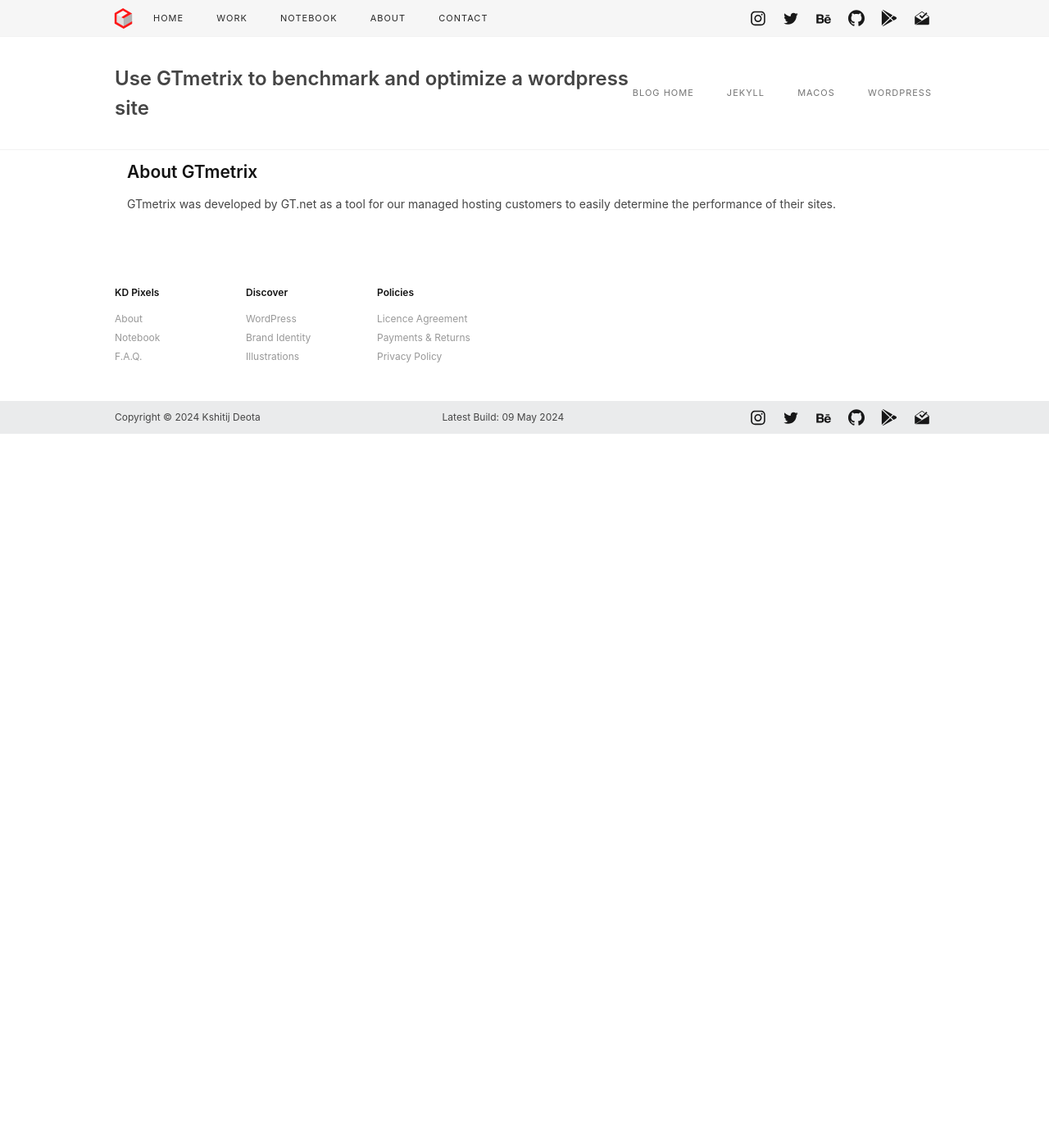
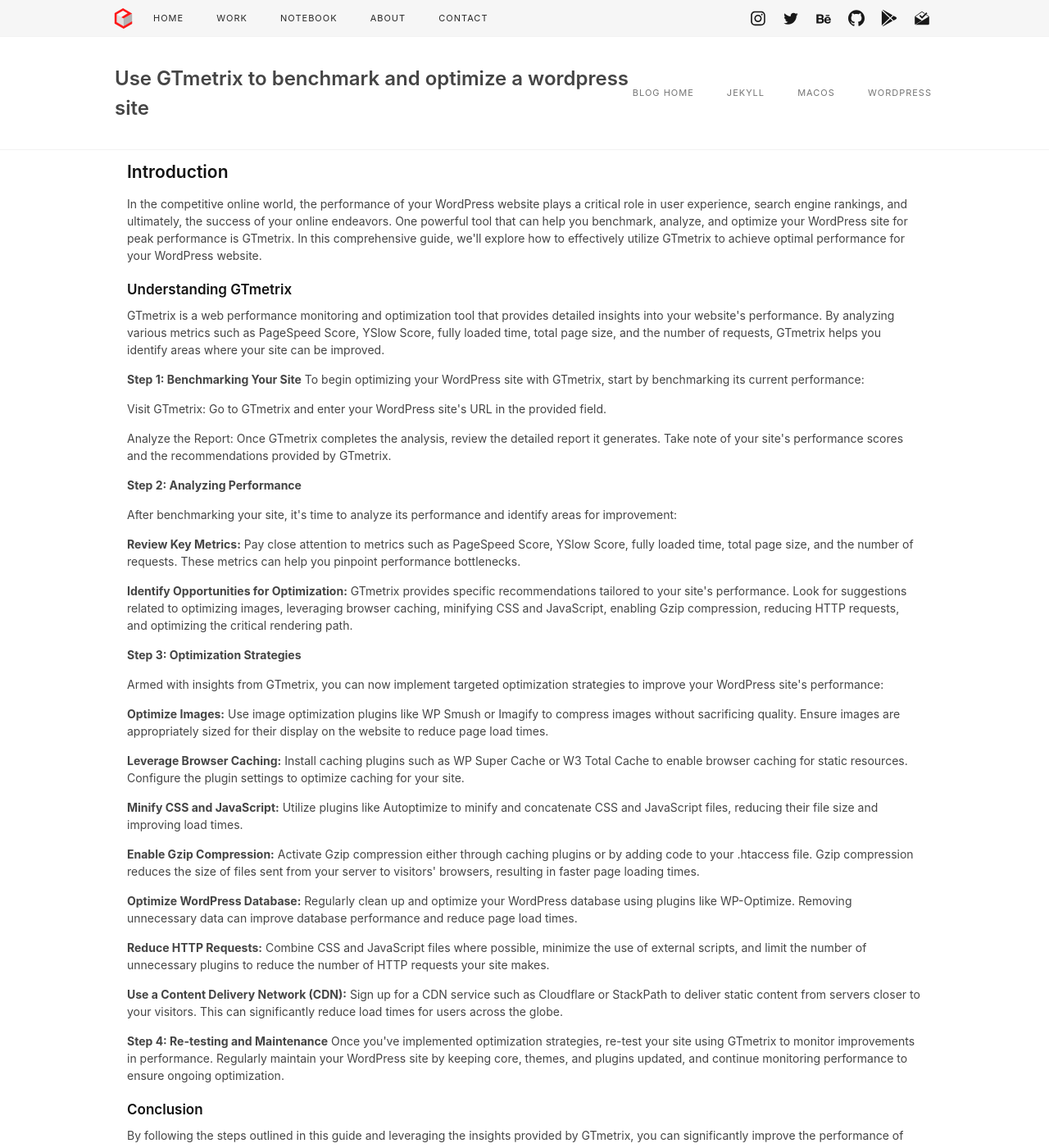
Before and after one commit to kshitijdeota/kdpixels.com, a Jekyll site: the page built from notebook/_posts/2023-09-29-use-gtmetrix-to-benchmark-and-optimize-a-wordpress-site.html, in a window 1280 px wide and 1400 px high. Shown: the whole window at 82% size. Built offline with Jekyll 4.4.1, drawn with Linux system fonts in a browser that asks for light colours; some of the changed text lies outside the part shown.

Commit message:
article updates

```diff
--- a/notebook/_posts/2023-08-18-setup-web-development-environment-on-macos-sonoma.html
+++ b/notebook/_posts/2023-08-18-setup-web-development-environment-on-macos-sonoma.html
@@ -8,7 +8,7 @@
 permalink: /notebook/macos/setup-a-web-development-environment-on-macos-sonoma/
 excerpt: Setting up a Jekyll web development environment on macOS Sonoma is straightforward and involves a few simple steps.
 ---
-<h3>Introduction</h3>
+<h2>Introduction</h2>
 
 <p>Jekyll is a powerful static site generator that allows developers to build fast, simple, and easily maintainable websites. Setting up a Jekyll web development environment on macOS Sonoma is straightforward and involves a few simple steps. In this tutorial, we'll walk you through the process of installing Jekyll and getting your development environment up and running.</p>
 
--- a/notebook/_posts/2023-09-22-how-I-manage-my-jekyll-blog-and-website.html
+++ b/notebook/_posts/2023-09-22-how-I-manage-my-jekyll-blog-and-website.html
@@ -8,7 +8,7 @@
 permalink: /notebook/jekyll/how-i-manage-my-jekyll-blog-and-website/
 excerpt: Jekyll, a static site generator, has become a favorite among bloggers and developers for its simplicity and flexibility. Managing a Jekyll blog efficiently involves understanding its core features and optimizing your workflow.
 ---
-<h3>Introduction</h3>
+<h2>Introduction</h2>
 
 <p>Jekyll, a static site generator, has become a favorite among bloggers and developers for its simplicity and flexibility. Managing a Jekyll blog efficiently involves understanding its core features and optimizing your workflow. Whether you're a seasoned developer or a beginner, here are some tips to help you make the most out of your Jekyll-powered blog.</p>
 
--- a/notebook/_posts/2023-09-23-jekyll-hugo-and-other-static-site-generators.html
+++ b/notebook/_posts/2023-09-23-jekyll-hugo-and-other-static-site-generators.html
@@ -8,7 +8,7 @@
 permalink: /notebook/jekyll/jekyll-hugo-and-other-static-site-generators/
 excerpt: Instead of relying on a dynamic server to generate content, static site generators pre-generate static HTML files that are served directly to visitors, resulting in faster load times and reduced server load.
 ---
-<h3>Introduction</h3>
+<h2>Introduction</h2>
 
 <p>In the realm of web development, static site generators have gained immense popularity due to their simplicity, security, and performance advantages. Instead of relying on a dynamic server to generate content, static site generators pre-generate static HTML files that are served directly to visitors, resulting in faster load times and reduced server load. Among the various static site generators available, Jekyll and Hugo are two of the most well-known options. In this article, we will compare Jekyll, Hugo, and other static site generators, exploring their features, benefits, and use cases to help you make an informed decision when choosing the right one for your needs.</p>
 
--- a/notebook/_posts/2023-09-25-setup-mysql-or-mariadb-on-macos-without-homebrew.html
+++ b/notebook/_posts/2023-09-25-setup-mysql-or-mariadb-on-macos-without-homebrew.html
@@ -8,8 +8,7 @@
 permalink: /notebook/jekyll/setup-mysql-or-mariadb-on-macos-without-homebrew/
 excerpt: Setting up MySQL or MariaDB on macOS Sonoma without using Homebrew or MacPorts can be achieved by manually installing the database software.
 ---
-
-<h3>Introduction</h3>
+<h2>Introduction</h2>
 
 <p>Setting up MySQL or MariaDB on macOS Sonoma without using Homebrew or MacPorts can be achieved by manually installing the database software. This tutorial will guide you through the process of installing mysql or mariadb manually on macOS step-by-step:</p>
 
--- a/notebook/_posts/2023-09-29-use-gtmetrix-to-benchmark-and-optimize-a-wordpress-site.html
+++ b/notebook/_posts/2023-09-29-use-gtmetrix-to-benchmark-and-optimize-a-wordpress-site.html
@@ -8,6 +8,41 @@
 permalink: /notebook/wordpress/use-gtmetrix-to-benchmark-and-optimize-a-wordpress-site/
 excerpt: GTmetrix was developed by GT.net as a tool for our managed hosting customers to easily determine the performance of their sites.
 ---
+<h2>Introduction</h2>
 
-<h2>About GTmetrix</h2>
-GTmetrix was developed by GT.net as a tool for our managed hosting customers to easily determine the performance of their sites.
+<p>In the competitive online world, the performance of your WordPress website plays a critical role in user experience, search engine rankings, and ultimately, the success of your online endeavors. One powerful tool that can help you benchmark, analyze, and optimize your WordPress site for peak performance is GTmetrix. In this comprehensive guide, we'll explore how to effectively utilize GTmetrix to achieve optimal performance for your WordPress website.</p>
+
+<h3>Understanding GTmetrix</h3>
+<p>GTmetrix is a web performance monitoring and optimization tool that provides detailed insights into your website's performance. By analyzing various metrics such as PageSpeed Score, YSlow Score, fully loaded time, total page size, and the number of requests, GTmetrix helps you identify areas where your site can be improved.</p>
+<ul>
+  <li>
+    <p><strong>Step 1: Benchmarking Your Site</strong> To begin optimizing your WordPress site with GTmetrix, start by benchmarking its current performance:</p>
+    <p>Visit GTmetrix: Go to GTmetrix and enter your WordPress site's URL in the provided field.</p>
+    <p>Analyze the Report: Once GTmetrix completes the analysis, review the detailed report it generates. Take note of your site's performance scores and the recommendations provided by GTmetrix.</p>
+  </li>
+  <li>
+    <p><strong>Step 2: Analyzing Performance</strong>
+    <p>After benchmarking your site, it's time to analyze its performance and identify areas for improvement:</p>
+    <p><strong>Review Key Metrics:</strong> Pay close attention to metrics such as PageSpeed Score, YSlow Score, fully loaded time, total page size, and the number of requests. These metrics can help you pinpoint performance bottlenecks.</p>
+    <p><strong>Identify Opportunities for Optimization:</strong> GTmetrix provides specific recommendations tailored to your site's performance. Look for suggestions related to optimizing images, leveraging browser caching, minifying CSS and JavaScript, enabling Gzip compression, reducing HTTP requests, and optimizing the critical rendering path.</p>
+  </li>
+  <li>
+    <p><strong>Step 3: Optimization Strategies</strong>
+    <p>Armed with insights from GTmetrix, you can now implement targeted optimization strategies to improve your WordPress site's performance:</p>
+
+    <p><strong>Optimize Images:</strong> Use image optimization plugins like WP Smush or Imagify to compress images without sacrificing quality. Ensure images are appropriately sized for their display on the website to reduce page load times.</p>
+    <p><strong>Leverage Browser Caching:</strong> Install caching plugins such as WP Super Cache or W3 Total Cache to enable browser caching for static resources. Configure the plugin settings to optimize caching for your site.</p>
+    <p><strong>Minify CSS and JavaScript:</strong> Utilize plugins like Autoptimize to minify and concatenate CSS and JavaScript files, reducing their file size and improving load times.</p>
+    <p><strong>Enable Gzip Compression:</strong> Activate Gzip compression either through caching plugins or by adding code to your .htaccess file. Gzip compression reduces the size of files sent from your server to visitors' browsers, resulting in faster page loading times.</p>
+    <p><strong>Optimize WordPress Database:</strong> Regularly clean up and optimize your WordPress database using plugins like WP-Optimize. Removing unnecessary data can improve database performance and reduce page load times.</p>
+    <p><strong>Reduce HTTP Requests:</strong> Combine CSS and JavaScript files where possible, minimize the use of external scripts, and limit the number of unnecessary plugins to reduce the number of HTTP requests your site makes.</p>
+    <p><strong>Use a Content Delivery Network (CDN):</strong> Sign up for a CDN service such as Cloudflare or StackPath to deliver static content from servers closer to your visitors. This can significantly reduce load times for users across the globe.</p>
+  </li>
+  <li>
+    <p><strong>Step 4: Re-testing and Maintenance</strong> Once you've implemented optimization strategies, re-test your site using GTmetrix to monitor improvements in performance. Regularly maintain your WordPress site by keeping core, themes, and plugins updated, and continue monitoring performance to ensure ongoing optimization.</p>
+  </li>
+</ul>
+
+<h3>Conclusion</h3>
+
+<p>By following the steps outlined in this guide and leveraging the insights provided by GTmetrix, you can significantly improve the performance of your WordPress website. From benchmarking and analysis to targeted optimization strategies, GTmetrix empowers you to optimize your site for speed, user experience, and search engine rankings. Take control of your WordPress site's performance today and unlock its full potential with GTmetrix.</p>
```
